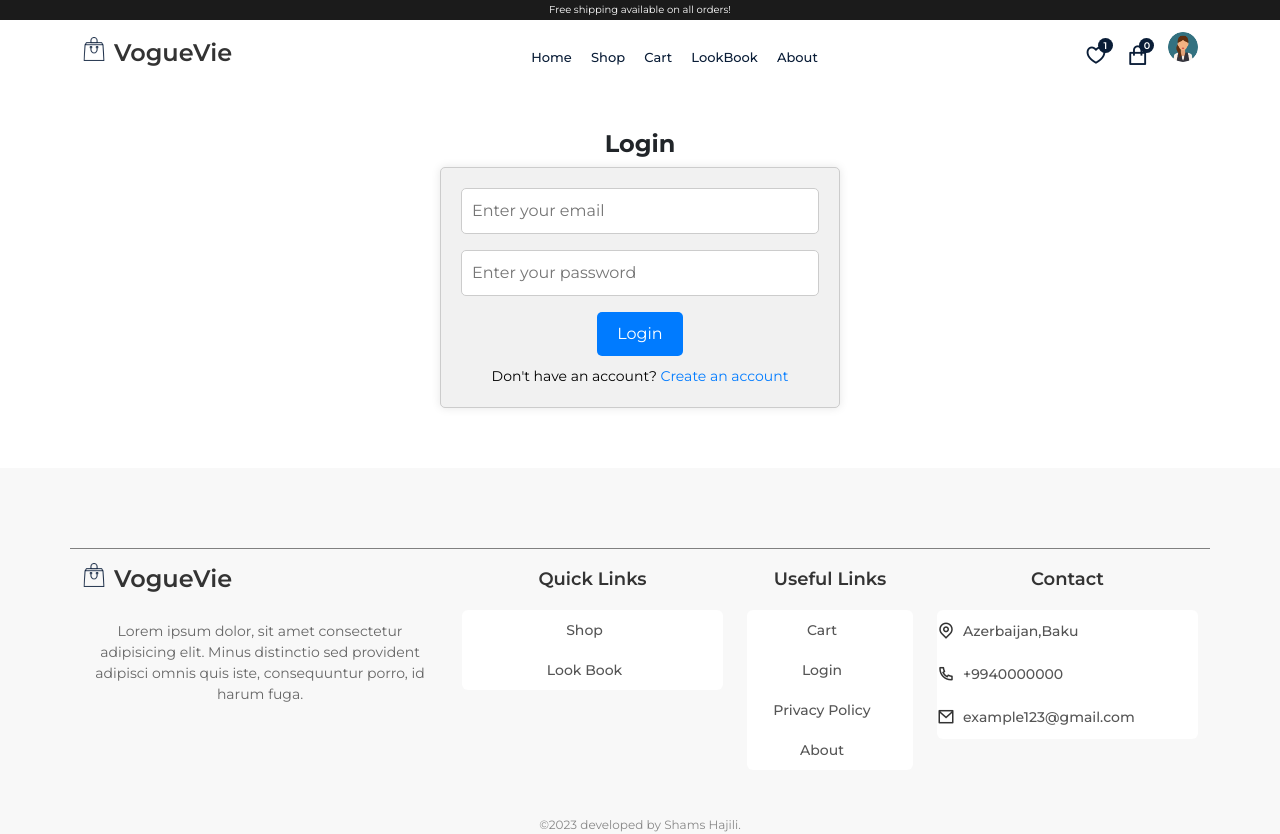
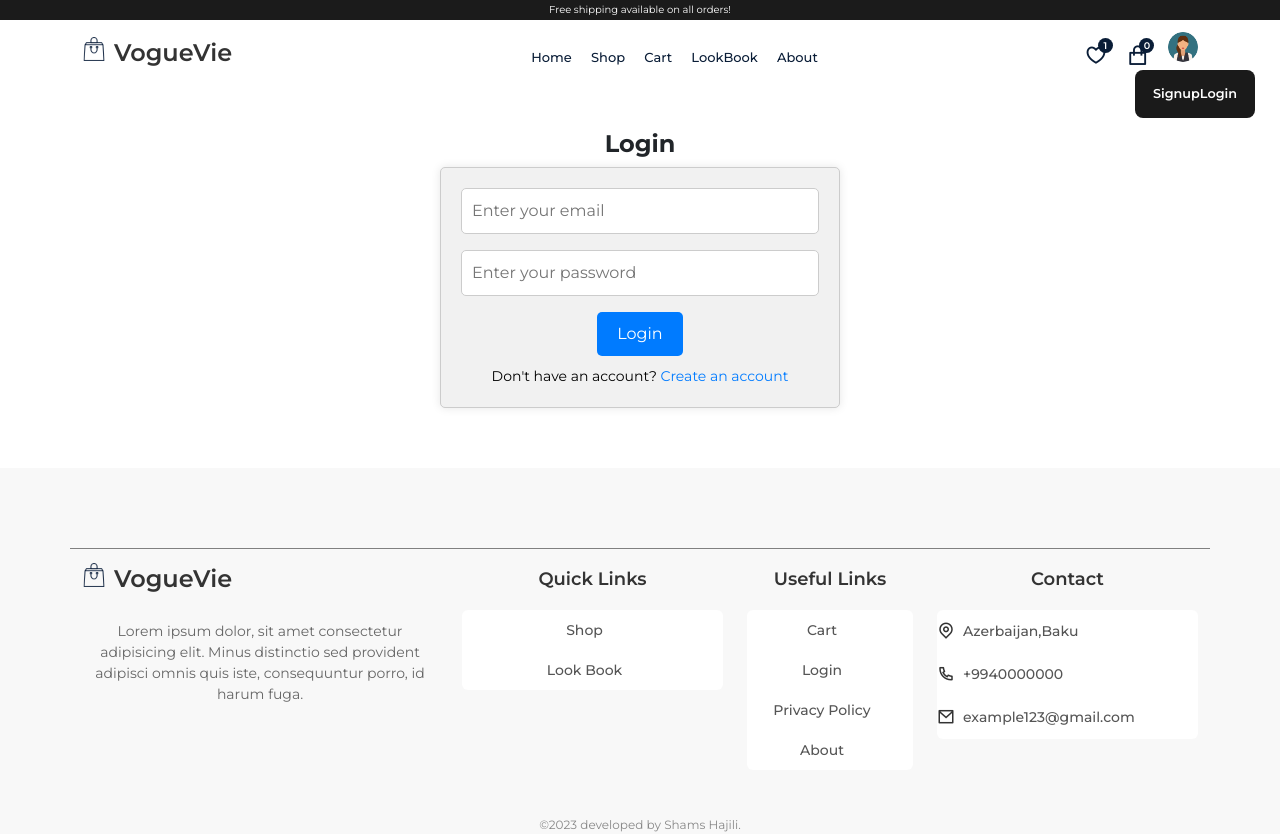
Before and after one commit to shemshajili/Ecommerce, a React (Create React App) app: page /login in a window 1280 px wide. Both pictures are taken after a click on the picture 1182 px from the left and 47 px from the top of the page. Built offline with nearby package versions, Linux system fonts and the light colour scheme; no server answers.

Commit message:
Proofile settings added css code

```diff
--- a/src/components/Header/Header.css
+++ b/src/components/Header/Header.css
@@ -104,25 +104,37 @@
      z-index: 9;
   }
 
-  .nav__icons .profile .profile__actions{
-    position: absolute;
-    top: 98%;
-    left: 0;
+  .nav__icons .profile .profile__actions {
+    position: fixed;
+    top: 70px;
+    right: 25px;
     width: 150px;
     z-index: 10;
     padding: 15px;
     display: flex;
     align-items: center;
     flex-direction: column;
-    background: #ffffff;
+    background: #1a1a1a;
     line-height: 30px;
     display: none;
     cursor: pointer;
+    transform: scale(0.8);
+    transform-origin: top right;
+    border-radius: 10px;
+    color: #fff;
+    font-size: 16px;
+    font-weight: 600;
+    text-align: center;
   }
 
-  .show__profileActions{
+  .show__profileActions {
     display: block;
   }
+  .nav__icons .profile .profile__actions.show__profileActions {
+    display: block;
+  }
+
+
   .nav__icons .profile img {
     width: 30px;
     height: 30px;
@@ -135,6 +147,7 @@
     color: var(--primary-color);
     display: none;
   }
+
 
 .nav__active{
   font-weight: 700 !important	;
--- a/src/components/Header/Header.jsx
+++ b/src/components/Header/Header.jsx
@@ -1,14 +1,15 @@
-import React, {useRef,useEffect} from 'react';
-import { NavLink,useNavigate } from 'react-router-dom';
+import React, { useRef, useEffect } from 'react';
+import { NavLink, useNavigate } from 'react-router-dom';
 import { Container, Row } from 'reactstrap';
 import './Header.css';
 import logo from '../../assets/images/eco-logo.png';
 import userIcon from '../../assets/images/usericon1.png';
 import { motion } from 'framer-motion';
 import { useSelector } from 'react-redux';
-import useAuth from '../../custom-hooks/useAuth'
+import useAuth from '../../custom-hooks/useAuth';
 import { Link } from 'react-router-dom';
-
+import { signOut } from 'firebase/auth';
+import { auth } from '../../firebase.config';
 
 const navLinks = [
   {
@@ -38,39 +39,46 @@ const handleLogoClick = () => {
 };
 
 const Header = () => {
+  const headerRef = useRef(null);
+  const totalQuantity = useSelector((state) => state.cart.totalQuantity);
+  const profileActionRef = useRef(null);
 
-const headerRef =useRef(null)
-const totalQuantity=useSelector((state)=>state.cart.totalQuantity)
-// const profileAction
+  const menuRef = useRef(null);
+  const navigate = useNavigate();
+  const { currentUser } = useAuth();
 
-const menuRef=useRef(null)
-const navigate=useNavigate()
-const {currentUser}=useAuth()
+  const stickyHeaderFunc = () => {
+    window.addEventListener('scroll', () => {
+      if (document.body.scrollTop > 80 || document.documentElement.scrollTop > 80) {
+        headerRef.current.classList.add('sticky__header');
+      } else {
+        headerRef.current.classList.remove('sticky__header');
+      }
+    });
+  };
 
-  const stickyHeaderFunc=()=>{
-    window.addEventListener('scroll',()=>{
-      if(document.body.scrollTop > 80 || document.documentElement.scrollTop > 80){
-        headerRef.current.classList.add('sticky__header')
-      } else{
-        headerRef.current.classList.remove('sticky__header')
-      }
-    })
+  const logout =()=>{
+    signOut(auth)
   }
 
-  useEffect(()=>{
-    stickyHeaderFunc()
+  useEffect(() => {
+    stickyHeaderFunc();
 
-    return ()=> window.removeEventListener("scroll",stickyHeaderFunc)
-  });
+    return () => window.removeEventListener('scroll', stickyHeaderFunc);
+  }, []);
 
-  const menuToggle=()=>menuRef.current.classList.toggle('nav__active')
-  const navigateToCart=()=>{navigate('/cart')}
+  const menuToggle = () => menuRef.current.classList.toggle('nav__active');
+  const navigateToCart = () => {
+    navigate('/cart');
+  };
+
+  const toggleProfileActions = () =>
+    profileActionRef.current.classList.toggle('show__profileActions');
 
   return (
-
     <header className='header' ref={headerRef}>
-        <div className="containerNav">
-             <div className="message">Free shipping available on all orders!</div>
+      <div className='containerNav'>
+        <div className='message'>Free shipping available on all orders!</div>
       </div>
       <Container>
         <Row>
@@ -87,8 +95,9 @@ const {currentUser}=useAuth()
                   <li className='nav__item' key={index}>
                     <NavLink
                       to={item.path}
-                      className={(navClass)=>navClass.isActive?'nav__active' :''}// To highlight active links
-                      >{item.display}
+                      className={(navClass) => (navClass.isActive ? 'nav__active' : '')} // To highlight active links
+                    >
+                      {item.display}
                     </NavLink>
                   </li>
                 ))}
@@ -107,15 +116,21 @@ const {currentUser}=useAuth()
                 <motion.img
                   whileTap={{ scale: 1.2 }}
                   initial={{ marginTop: 0 }}
-                animate={{ marginTop: -20 }} src={ currentUser? currentUser.photoURL:userIcon} alt='' />
+                  animate={{ marginTop: -20 }}
+                  src={currentUser ? currentUser.photoURL : userIcon}
+                  alt=''
+                  onClick={toggleProfileActions}
+                />
 
-                <div className="profile__actions">
-                  {
-                    currentUser? <span>Logout</span>:<div>
+                <div className='profile__actions' ref={profileActionRef} onClick={toggleProfileActions}>
+                  {currentUser ? (
+                    <span>Logout</span>
+                  ) : (
+                    <div>
                       <Link to='/signup'>Signup</Link>
                       <Link to='/login'>Login</Link>
                     </div>
-                  }
+                  )}
                 </div>
               </div>
               <div className='bags_menu'>
--- a/src/pages/Login.jsx
+++ b/src/pages/Login.jsx
@@ -1,4 +1,4 @@
-import React, { useState } from 'react';
+import React, { useState,useEffect } from 'react';
 import Helmet from '../components/Helmet/Helmet';
 import { Container, Row, Col, Form, FormGroup } from 'reactstrap';
 import { Link, useNavigate } from 'react-router-dom';
@@ -8,6 +8,21 @@ import { auth } from '../firebase.config';
 import { toast } from 'react-toastify';
 
 const Login = () => {
+
+  useEffect(() => {
+
+    window.scroll(0, 0);
+
+    // sehifenin basa getmesi ucun kod
+    const hash = window.location.hash;
+    if (hash) {
+        const targetElement = document.querySelector(hash);
+        if (targetElement) {
+            targetElement.scrollIntoView({ behavior: 'smooth' });
+        }
+    }
+}, []);
+
   const [email, setEmail] = useState('');
   const [password, setPassword] = useState('');
   const [loading, setLoading] = useState(false);
```
Lines whose indentation alone changed are shown as unchanged.
